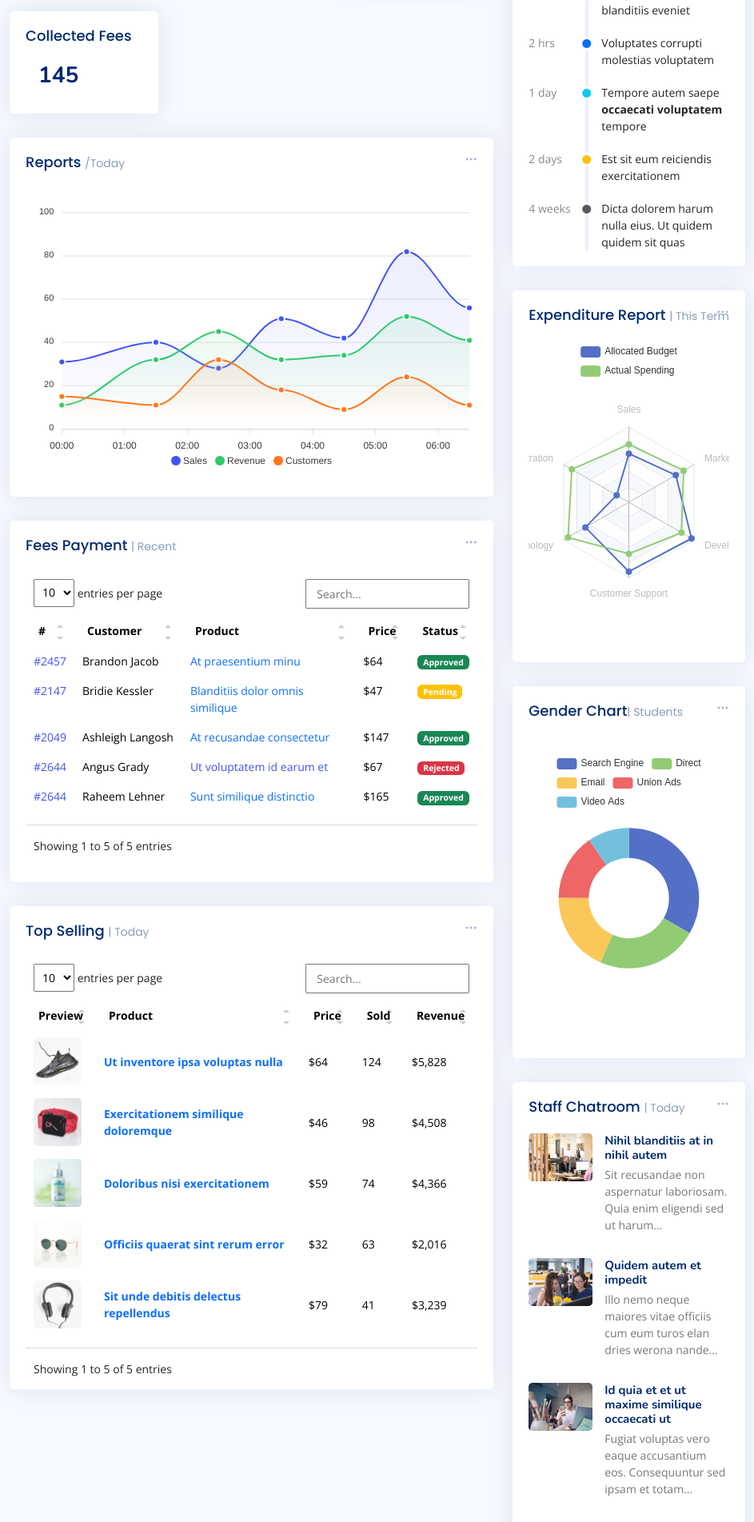
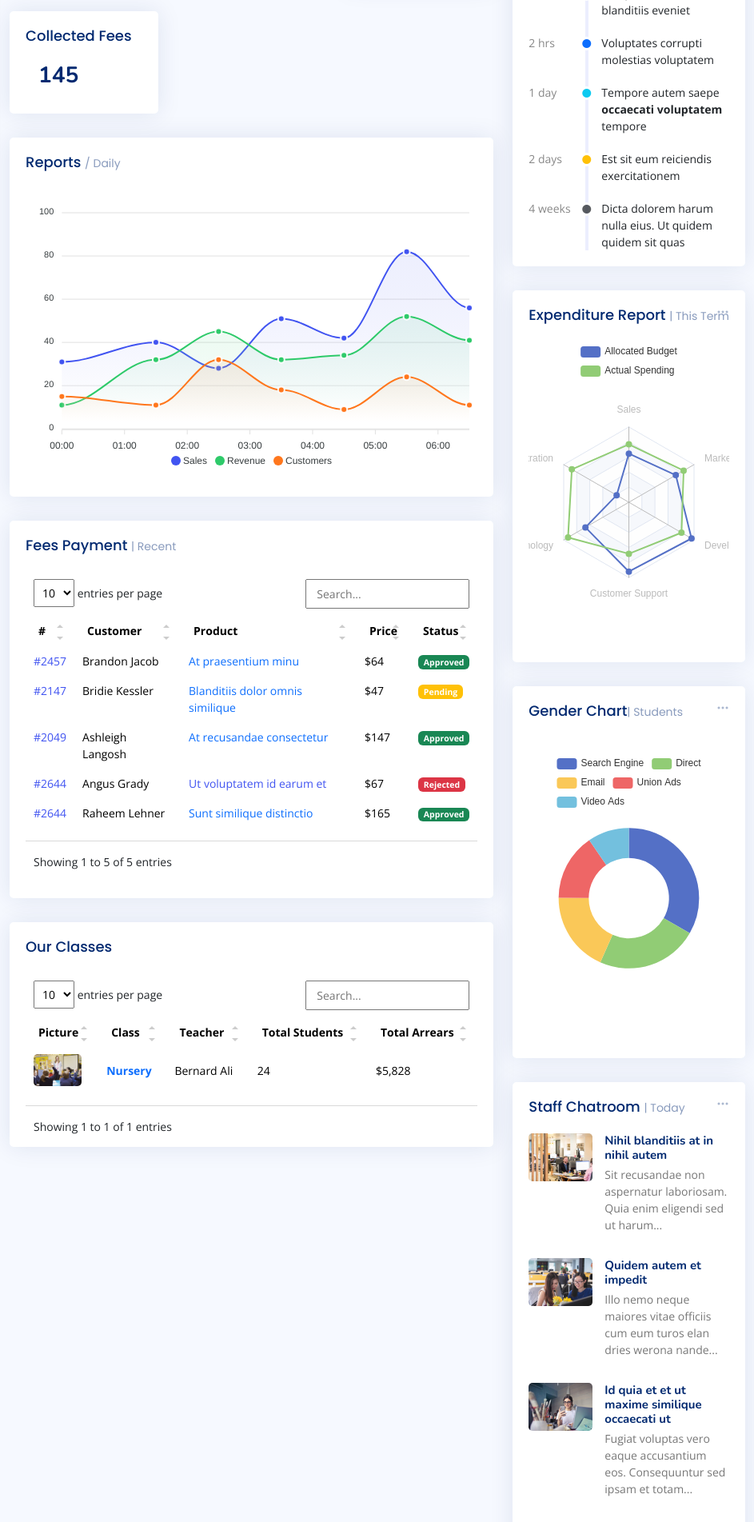
Before and after one commit to BernardAli/agaschool, a Django app: page /accounts/ in a window 1280 px wide. Shown: the part 312-2215 px from the top of the page at 80% size, without its empty margins (318-1261 px from the left). Run offline with Django 4.2, Linux system fonts and the light colour scheme; data comes from the database, SQL or seed files in the repository; both versions use the stored data as it was after the commit; some libraries are stand-ins or nearby versions.

Commit message:
Class Teacher added to class details

```diff
--- a/accounts/views.py
+++ b/accounts/views.py
@@ -1,6 +1,7 @@
 from django.shortcuts import render
 
 from authy.models import User
+from core.models import Class
 
 
 # Create your views here.
@@ -9,8 +10,10 @@ from authy.models import User
 def account_home(request):
     staff = User.objects.all().exclude(type='Student/Parent')
     students = User.objects.filter(type='Student/Parent')
+    classes = Class.objects.all()
     context = {
         'staff': staff,
-        'students': students
+        'students': students,
+        'classes': classes,
     }
     return render(request, 'accounts/home.html', context)
--- a/core/models.py
+++ b/core/models.py
@@ -44,6 +44,8 @@ class Class(models.Model):
     start_time = models.TimeField(max_length=15)
     close_time = models.TimeField(max_length=15)
     description = models.TextField(null=True, blank=True)
+    teacher = models.ForeignKey(User, on_delete=models.DO_NOTHING)
+    captain = models.ForeignKey(User, on_delete=models.DO_NOTHING, related_name='class_captain')
 
     def __str__(self):
         return self.name
--- a/core/views.py
+++ b/core/views.py
@@ -6,6 +6,7 @@ from django.shortcuts import render, get_object_or_404, redirect
 from django.urls import reverse_lazy
 from django.views.generic import CreateView, ListView, DetailView
 
+from authy.models import User
 from .forms import OnlineApplicationForm
 from .models import Class, GalleryCategory, Gallery, GamesCategory, Games, Transportation, Route, OurCareer, Testimony, \
     Article, Subject, AdmissionForm, OnlineApplication, Journal, Calendar, Announcement, OtherFee, Library, FAQ, \
@@ -81,8 +82,10 @@ def classes(request):
 
 def class_detail(request, slug):
     name = Class.objects.get(slug=slug)
+    total_students = User.objects.filter(classes=name.id).count()
     context = {
-        'name': name
+        'name': name,
+        'total_students': total_students,
     }
     return render(request, 'core/class_detail.html', context)
 
--- a/templates/accounts/home.html
+++ b/templates/accounts/home.html
@@ -93,21 +93,8 @@
             <div class="col-12">
               <div class="card">
 
-                <div class="filter">
-                  <a class="icon" href="#" data-bs-toggle="dropdown"><i class="bi bi-three-dots"></i></a>
-                  <ul class="dropdown-menu dropdown-menu-end dropdown-menu-arrow">
-                    <li class="dropdown-header text-start">
-                      <h6>Filter</h6>
-                    </li>
-
-                    <li><a class="dropdown-item" href="#">Today</a></li>
-                    <li><a class="dropdown-item" href="#">This Month</a></li>
-                    <li><a class="dropdown-item" href="#">This Year</a></li>
-                  </ul>
-                </div>
-
                 <div class="card-body">
-                  <h5 class="card-title">Reports <span>/Today</span></h5>
+                  <h5 class="card-title">Reports <span>/ Daily</span></h5>
 
                   <!-- Line Chart -->
                   <div id="reportsChart"></div>
@@ -175,19 +162,6 @@
             <div class="col-12">
               <div class="card recent-sales overflow-auto">
 
-                <div class="filter">
-                  <a class="icon" href="#" data-bs-toggle="dropdown"><i class="bi bi-three-dots"></i></a>
-                  <ul class="dropdown-menu dropdown-menu-end dropdown-menu-arrow">
-                    <li class="dropdown-header text-start">
-                      <h6>Filter</h6>
-                    </li>
-
-                    <li><a class="dropdown-item" href="#">Today</a></li>
-                    <li><a class="dropdown-item" href="#">This Month</a></li>
-                    <li><a class="dropdown-item" href="#">This Year</a></li>
-                  </ul>
-                </div>
-
                 <div class="card-body">
                   <h5 class="card-title">Fees Payment <span>| Recent</span></h5>
 
@@ -249,59 +223,29 @@
             <div class="col-12">
               <div class="card top-selling overflow-auto">
 
-                <div class="filter">
-                  <a class="icon" href="#" data-bs-toggle="dropdown"><i class="bi bi-three-dots"></i></a>
-                </div>
-
                 <div class="card-body pb-0">
-                  <h5 class="card-title">Top Selling <span>| Today</span></h5>
+                  <h5 class="card-title">Our Classes</h5>
 
                   <table class="table table-borderless datatable">
                     <thead>
                       <tr>
-                        <th scope="col">Preview</th>
-                        <th scope="col">Product</th>
-                        <th scope="col">Price</th>
-                        <th scope="col">Sold</th>
-                        <th scope="col">Revenue</th>
+                        <th scope="col">Picture</th>
+                        <th scope="col">Class</th>
+                        <th scope="col">Teacher</th>
+                        <th scope="col">Total Students</th>
+                        <th scope="col">Total Arrears</th>
                       </tr>
                     </thead>
                     <tbody>
-                      <tr>
-                        <th scope="row"><a href="#"><img src="assets/img/product-1.jpg" alt=""></a></th>
-                        <td><a href="#" class="text-primary fw-bold">Ut inventore ipsa voluptas nulla</a></td>
-                        <td>$64</td>
-                        <td class="fw-bold">124</td>
+                      {% for class in classes %}
+                        <tr>
+                        <th scope="row"><a href="#"><img src="{{class.picture.url}}" alt=""></a></th>
+                        <td><a href="#" class="text-primary fw-bold">{{class.name}}</a></td>
+                        <td>{{class.teacher.full_name}}</td>
+                        <td class="fw-bold">24</td>
                         <td>$5,828</td>
                       </tr>
-                      <tr>
-                        <th scope="row"><a href="#"><img src="assets/img/product-2.jpg" alt=""></a></th>
-                        <td><a href="#" class="text-primary fw-bold">Exercitationem similique doloremque</a></td>
-                        <td>$46</td>
-                        <td class="fw-bold">98</td>
-                        <td>$4,508</td>
-                      </tr>
-                      <tr>
-                        <th scope="row"><a href="#"><img src="assets/img/product-3.jpg" alt=""></a></th>
-                        <td><a href="#" class="text-primary fw-bold">Doloribus nisi exercitationem</a></td>
-                        <td>$59</td>
-                        <td class="fw-bold">74</td>
-                        <td>$4,366</td>
-                      </tr>
-                      <tr>
-                        <th scope="row"><a href="#"><img src="assets/img/product-4.jpg" alt=""></a></th>
-                        <td><a href="#" class="text-primary fw-bold">Officiis quaerat sint rerum error</a></td>
-                        <td>$32</td>
-                        <td class="fw-bold">63</td>
-                        <td>$2,016</td>
-                      </tr>
-                      <tr>
-                        <th scope="row"><a href="#"><img src="assets/img/product-5.jpg" alt=""></a></th>
-                        <td><a href="#" class="text-primary fw-bold">Sit unde debitis delectus repellendus</a></td>
-                        <td>$79</td>
-                        <td class="fw-bold">41</td>
-                        <td>$3,239</td>
-                      </tr>
+                      {% endfor %}
                     </tbody>
                   </table>
 
```
Also changed, not shown: templates/core/class_detail.html (+22 -24 lines), core/migrations/0052_class_teacher.py (added), core/migrations/0053_class_captain.py (added), db.sqlite3.
